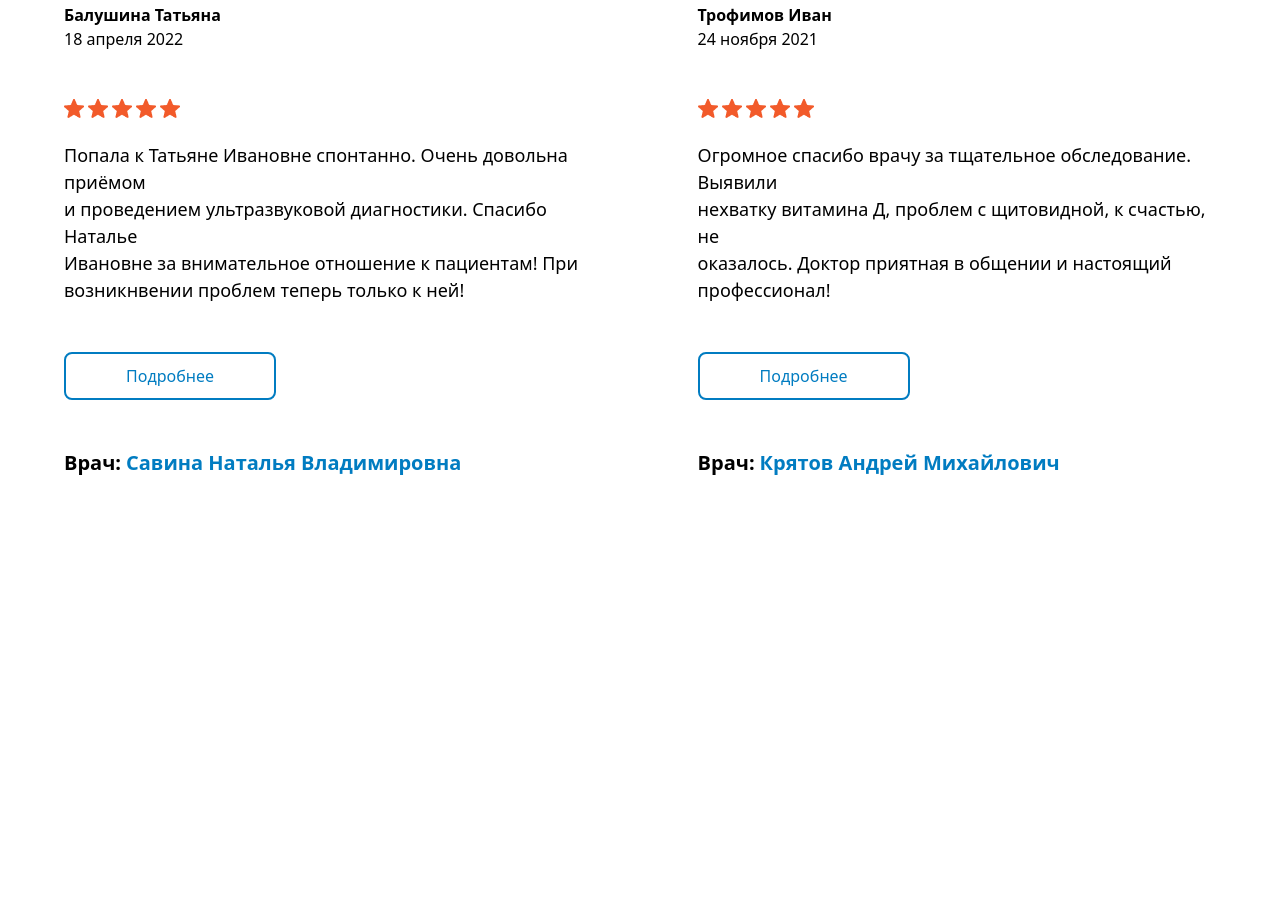
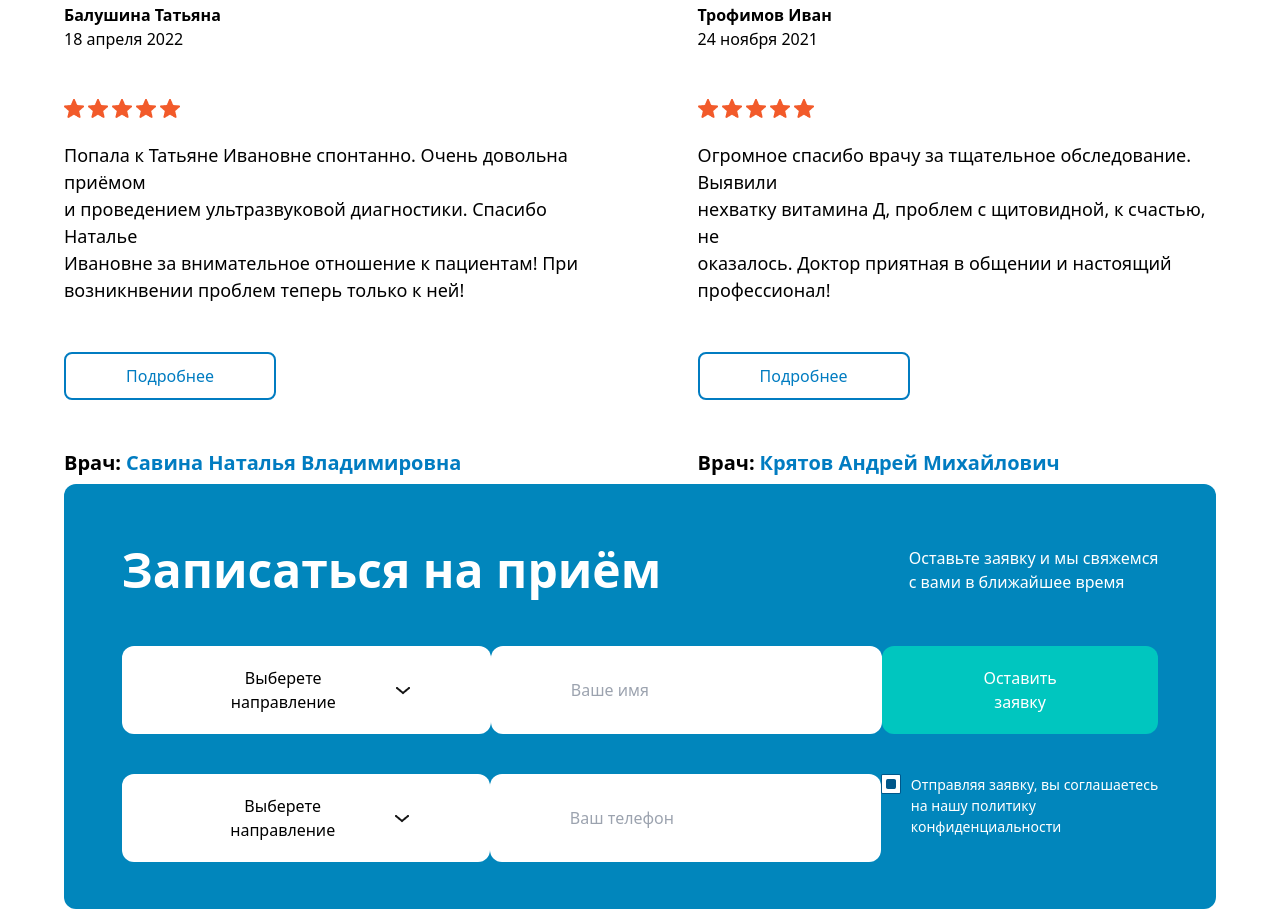
Before and after one commit to Azamjon09/exam-4-, a website: page src/mehroj3.html in a window 1280 px wide. Shown: the part 3231-4140 px from the top of the page. Before the commit the page ends 3709 px from the top, so only its background shows below. Drawn offline with nearby package versions, Linux system fonts and the light colour scheme; files that its build step writes are made by us from their sources; files whose address does not match are found by name.

Commit message:
+section

```diff
--- a/src/mehroj3.html
+++ b/src/mehroj3.html
@@ -259,6 +259,43 @@
                     </div>
             </article>
         </section>
+        <section class="hidden w-[90%] h-[425px] m-auto bg-[#0186BC] mt-10 rounded-xl lg:block">
+            <div class="w-[90%] m-auto">
+                <div class="text-white lg:flex justify-between items-center pt-[50px]">
+                    <h1 class="text-[48px] font-bold">Записаться на приём</h1>
+                    <div>
+                        <p>Оставьте заявку и мы свяжемся <br> с вами в ближайшее время</p>
+                    </div>
+                </div>
+                <div class="mt-10 lg:flex justify-between">
+                    <button class="bg-white px-[80px] py-[20px] rounded-xl">
+                        <div class="flex items-center gap-[30px]">
+                            <h1>Выберете направление</h1>
+                            <img src="./mehrojimages/Chevron Down.png" alt="">
+                        </div>
+                    </button>
+                    <input type="text" placeholder="Ваше имя" class="px-[80px] py-[20px] rounded-xl">
+                    <button class="px-[80px] py-[20px] bg-[#00C6BF] rounded-xl">
+                        <h1 class="text-[#FFFFFF]">Оставить заявку</h1>
+                    </button>
+                </div>
+                <div class="mt-10 lg:flex justify-between">
+                    <button class="bg-white px-[80px] py-[20px] rounded-xl">
+                        <div class="flex items-center gap-[30px]">
+                            <h1>Выберете направление</h1>
+                            <img src="./mehrojimages/Chevron Down.png" alt="">
+                        </div>
+                    </button>
+                    <input type="text" placeholder="Ваш телефон" class="px-[80px] py-[20px] rounded-xl">
+                    <div class="flex items-start gap-[10px]">
+                        <img src="./mehrojimages/Checkbox.png" alt="">
+                        <p class="text-white text-[14px]">Отправляя заявку, вы соглашаетесь <br> на нашy политику
+                            конфиденциальности
+                        </p>
+                    </div>
+                </div>
+            </div>
+        </section>
     </main>
 </body>
 
```
